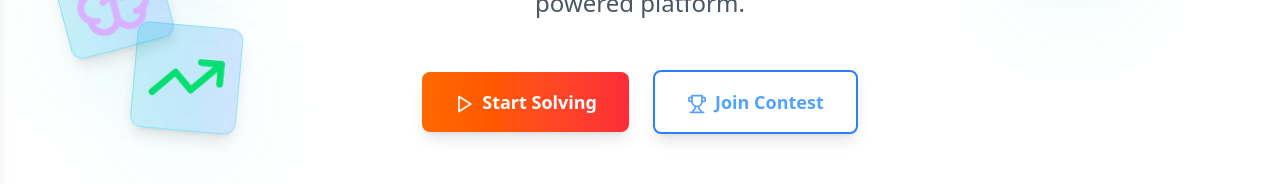
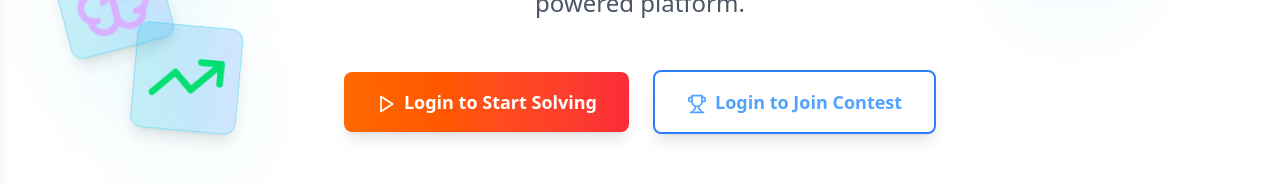
Before and after one commit to CodeBase404/CodeYatra, a React (Vite) app in the folder frontend/: page / in a window 1280 px wide. Shown: the part 443-627 px from the top of the page. Built offline with nearby package versions, Linux system fonts and the light colour scheme; no server answers.

Commit message:
13th Commit

```diff
--- a/frontend/src/components/Code-Editor/ChatAi.jsx
+++ b/frontend/src/components/Code-Editor/ChatAi.jsx
@@ -208,8 +208,8 @@ function ChatAi({ problemId }) {
   };
 
   return (
-    <div className="flex flex-col h-screen max-h-[85vh]">
-      <div className="flex-1 overflow-y-auto p-2 space-y-4">
+    <div className="flex flex-col h-screen max-h-[85vh] w-full">
+      <div className="flex-1 overflow-y-auto p-2 space-y-4 scrollbar-hide">
         {messages.length > 0 ? (
           messages.map((msg, index) => (
             <div
--- a/frontend/src/components/Code-Editor/Right.jsx
+++ b/frontend/src/components/Code-Editor/Right.jsx
@@ -31,6 +31,7 @@ import toast from "react-hot-toast";
 import { markDailyChallengeSolved } from "../../features/dailyChallenge/dailyChallengeThunk";
 import { NavLink, useLocation } from "react-router";
 import { isSoundEnabled, playClapSound, toggleSound } from "../../utils/sound";
+import LiveContestTimer from "../ui/LiveContestTimer";
 
 const languages = [
   { value: "java", label: "Java", category: "popular" },
@@ -232,6 +233,7 @@ function Right({ problemId, contestId }) {
           <span className="text-black dark:text-white font-semibold">Code</span>
         </div>
         <div className="flex items-center space-x-2 pr-2">
+          <LiveContestTimer problemId={problemId} contestId={contestId}/>
           <button
             onClick={handleToggleSound}
             className="flex-1 border rounded-lg px-3 py-1.5 flex items-center justify-center gap-1 text-sm font-medium bg-gradient-to-r from-purple-600/30 dark:from-purple-500/20 to-purple-500 dark:to-purple-500/20 border-purple-300 dark:border-purple-400/30 text-purple-50 dark:text-purple-100 hover:from-purple-500/40 hover:to-purple-800 dark:hover:from-purple-500/30 dark:hover:to-purple-500/30 transition-all duration-300"
--- a/frontend/src/components/Home/Hero.jsx
+++ b/frontend/src/components/Home/Hero.jsx
@@ -14,9 +14,7 @@ import {
 
 export const Hero = () => {
   const [isVisible, setIsVisible] = useState(false);
-  const {problem} = useSelector(state=>state.problems)
-  console.log(problem);
-
+  const { isAuthenticated } = useSelector((state) => state.auth);
 
   useEffect(() => {
     setIsVisible(true);
@@ -49,21 +47,31 @@ export const Hero = () => {
           </h1>
 
           <p className="text-xl sm:text-2xl text-gray-600 dark:text-gray-300 mb-12 max-w-3xl mx-auto leading-relaxed">
-            Join thousands of coders practicing coding problems, competing
-            in contests, and preparing for technical interviews with our
-            AI-powered platform.
+            Join thousands of coders practicing coding problems, competing in
+            contests, and preparing for technical interviews with our AI-powered
+            platform.
           </p>
 
           <div className="flex flex-col sm:flex-row gap-6 justify-center items-center">
-            <NavLink to="/problems/683db5aed3fc98ddef72626e"  className="group relative px-8 py-4 bg-gradient-to-r from-orange-500 to-red-500 text-white font-semibold rounded-lg text-lg hover:scale-105 transform transition-all duration-300 shadow-lg hover:shadow-xl">
+            <NavLink
+              to={`${
+                isAuthenticated
+                  ? "/problems/683db5aed3fc98ddef72626e"
+                  : "/login"
+              }`}
+              className="group relative px-8 py-4 bg-gradient-to-r from-orange-500 to-red-500 text-white font-semibold rounded-lg text-lg hover:scale-105 transform transition-all duration-300 shadow-lg hover:shadow-xl"
+            >
               <Play className="inline-block w-5 h-5 mr-2" />
-              Start Solving
+              {isAuthenticated ?"Start Solving":"Login to Start Solving"}
               <div className="absolute inset-0 bg-white opacity-0 group-hover:opacity-20 rounded-lg transition-opacity duration-300"></div>
             </NavLink>
 
-            <NavLink to="/contest" className="group px-8 py-4 bg-transparent border-2 border-blue-500 text-blue-400 font-semibold rounded-lg text-lg hover:bg-blue-500 hover:text-white transform transition-all duration-300 shadow-lg hover:shadow-xl hover:scale-105">
+            <NavLink
+              to={`${isAuthenticated ? "/contest" : "/login"}`}
+              className="group px-8 py-4 bg-transparent border-2 border-blue-500 text-blue-400 font-semibold rounded-lg text-lg hover:bg-blue-500 hover:text-white transform transition-all duration-300 shadow-lg hover:shadow-xl hover:scale-105"
+            >
               <Trophy className="inline-block w-5 h-5 mr-2" />
-              Join Contest
+              {isAuthenticated ?"Join Contest":"Login to Join Contest"}
             </NavLink>
           </div>
 
--- a/frontend/src/components/Home/Leaderboard.jsx
+++ b/frontend/src/components/Home/Leaderboard.jsx
@@ -78,12 +78,6 @@ const Leaderboard = () => {
                 </div>
               ))}
             </div>
-
-            <div className="mt-8 text-center">
-              <button className="px-6 py-3 bg-gradient-to-r from-orange-500 to-red-500 text-white font-semibold rounded-lg hover:scale-105 transform transition-all duration-300 shadow-lg">
-                View Full Leaderboard
-              </button>
-            </div>
           </div>
         </div>
       </div>
--- /dev/null
+++ b/frontend/src/components/ui/LiveContestTimer.jsx
@@ -0,0 +1,64 @@
+import { useEffect, useState } from "react";
+import { useParams } from "react-router";
+import { Timer } from "lucide-react";
+import { useDispatch, useSelector } from "react-redux";
+import { fetchAllContests } from "../../features/contest/contestThunks";
+
+function LiveContestTimer({ problemId, contestId }) {
+  const [now, setNow] = useState(new Date());
+  const { contests } = useSelector((state) => state.contests);
+  const dispatch = useDispatch();
+
+  useEffect(() => {
+    dispatch(fetchAllContests());
+  }, [dispatch, problemId, contestId]);
+
+  const contest = contests.find((c) => c._id === contestId);
+
+  useEffect(() => {
+    const interval = setInterval(() => setNow(new Date()), 1000);
+    return () => clearInterval(interval);
+  }, []);
+
+  if (!contest) return <div className="text-white">Contest not found</div>;
+
+  const startTime = new Date(contest.startTime);
+  const endTime = new Date(contest.endTime);
+
+  const formatDuration = (ms) => {
+    const totalSeconds = Math.floor(ms / 1000);
+    const h = Math.floor(totalSeconds / 3600)
+      .toString()
+      .padStart(2, "0");
+    const m = Math.floor((totalSeconds % 3600) / 60)
+      .toString()
+      .padStart(2, "0");
+    const s = (totalSeconds % 60).toString().padStart(2, "0");
+    return `${h}:${m}:${s}`;
+  };
+
+  let timeText = "";
+  let color = "";
+
+  if (now < startTime) {
+    timeText = formatDuration(startTime - now);
+    color = "text-yellow-400!  group-hover:text-white!";
+  } else if (now >= startTime && now <= endTime) {
+    timeText = formatDuration(endTime - now);
+    color = "text-green-400! group-hover:text-white!";
+  } else {
+    timeText = formatDuration(now - endTime);
+    color = "text-red-400! group-hover:text-white!";
+  }
+
+  return (
+    <div className="flex items-center group gap-2 btn btn-dash btn-error h-8 rounded-xl font-mono shadow-md">
+      <Timer className={`${color}`} size={18} />
+      <div className="text-sm">
+        <span className={`font-semibold ${color}`}>{timeText}</span>
+      </div>
+    </div>
+  );
+}
+
+export default LiveContestTimer;
```
